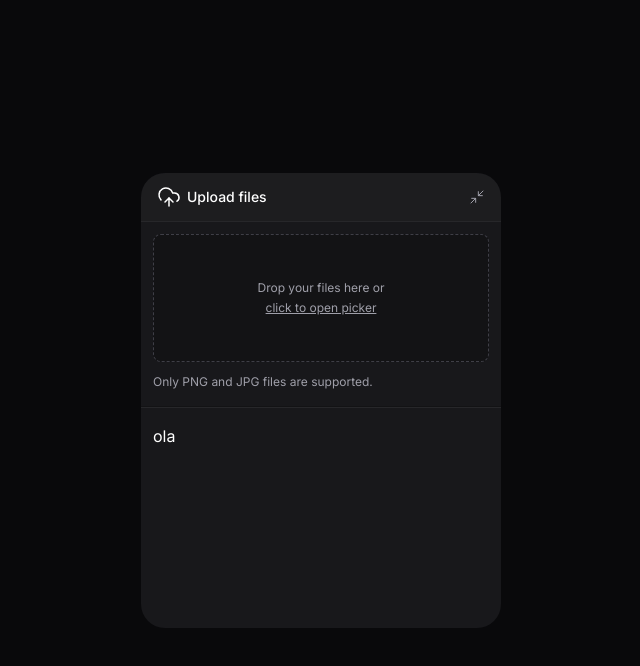
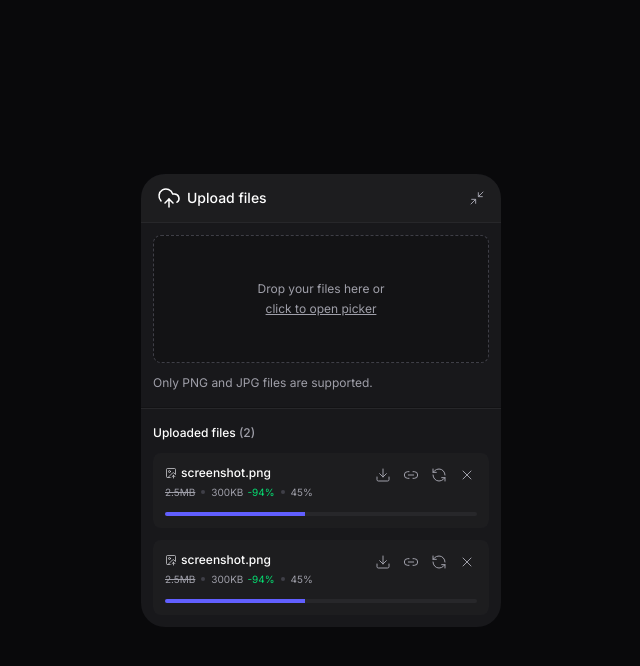
Before and after one commit to moisesnetouou/upload-widget, a React (Vite) app in the folder web/: page / in a window 1280 px wide. Both pictures are taken after a click on the button "Upload files". Shown: the top 666 px of the page, without its empty margins (319-959 px from the left). Built offline with nearby package versions, Linux system fonts and the light colour scheme.

Commit message:
feat: list upload

```diff
--- a/web/package.json
+++ b/web/package.json
@@ -11,6 +11,7 @@
   },
   "dependencies": {
     "@radix-ui/react-collapsible": "^1.1.12",
+    "@radix-ui/react-progress": "^1.1.8",
     "@tailwindcss/vite": "^4.1.17",
     "lucide-react": "^0.555.0",
     "react": "^19.2.0",
--- a/web/src/components/ui/button.tsx
+++ b/web/src/components/ui/button.tsx
@@ -7,7 +7,7 @@
     size: {
       default: 'px-3 py-2',
       icon: 'p-2',
-      'icon-small': 'p-1'
+      'icon-sm': 'p-1'
     }
   },
   defaultVariants: {
--- /dev/null
+++ b/web/src/components/upload-widget-upload-item.tsx
@@ -0,0 +1,56 @@
+import { Download, ImageUp, Link2, RefreshCcw, X } from "lucide-react";
+import { Button } from "./ui/button";
+import * as Progress from '@radix-ui/react-progress'
+
+export function UploadWidgetUploadItem(){
+  return(
+    <div className="p-3 rounded-lg flex flex-col gap-3 shadow-shape-content bg-white/2 relative overflow-hidden">
+      <div className="flex flex-col gap-1">
+        <span className="text-xs font-medium flex items-center gap-1">
+          <ImageUp className="size-3 text-zinc-300" strokeWidth={1.5} />
+          <span>screenshot.png</span>
+        </span>
+
+        <span className="text-xxs text-zinc-400 flex gap-1.5 items-center">
+          <span className="line-through">2.5MB</span>
+
+          <div className="size-1 rounded-full bg-zinc-700" />
+
+          <span>300KB
+            <span className="text-green-400 ml-1">-94%</span>
+          </span>
+
+          <div className="size-1 rounded-full bg-zinc-700" />
+
+          <span>45%</span>
+        </span>
+      </div>
+
+    <Progress.Root className="bg-zinc-800 rounded-full h-1 overflow-hidden">
+      <Progress.Indicator className="bg-indigo-500 h-1" style={{ width: '45%' }} />
+    </Progress.Root>
+
+      <div className="absolute top-2.5 right-2.5 flex items-center gap-1">
+        <Button size='icon-sm'>
+          <Download className="size-4" strokeWidth={1.5} />
+          <span className="sr-only">Download compress image</span>
+        </Button>
+
+        <Button size='icon-sm'>
+          <Link2 className="size-4" strokeWidth={1.5} />
+          <span className="sr-only">Copy URL</span>
+        </Button>
+
+        <Button size='icon-sm'>
+          <RefreshCcw className="size-4" strokeWidth={1.5} />
+          <span className="sr-only">Retry upload</span>
+        </Button>
+
+        <Button size='icon-sm'>
+          <X className="size-4" strokeWidth={1.5} />
+          <span className="sr-only">Cancel upload</span>
+        </Button>
+      </div>
+    </div>
+  )
+}
--- a/web/src/components/upload-widget-upload-list.tsx
+++ b/web/src/components/upload-widget-upload-list.tsx
@@ -1,7 +1,14 @@
+import { UploadWidgetUploadItem } from "./upload-widget-upload-item";
+
 export function UploadWidgetUploadList(){
   return(
-    <div className="px-3 h-48">
-      ola
+    <div className="px-3 flex flex-col gap-3">
+      <span className="text-xs font-medium">Uploaded files {' '}
+        <span className="text-zinc-400">(2)</span>
+      </span>
+
+      <UploadWidgetUploadItem />
+      <UploadWidgetUploadItem />
     </div>
   )
 }
--- a/web/src/index.css
+++ b/web/src/index.css
@@ -9,4 +9,5 @@
   --color-shape-content: 0px 0px 0px 1px rgba(0, 0, 0, 0.25),
     inset 0px 1px 0px rgba(255, 255, 255, 0.02),
     inset 0px 0px 0px 1px rgba(255, 255, 255, 0.02);
+  --text-xxs: 0.625rem;
 }
```
Also changed, not shown: 1 other file (tests, documents, lock files or other folders).
